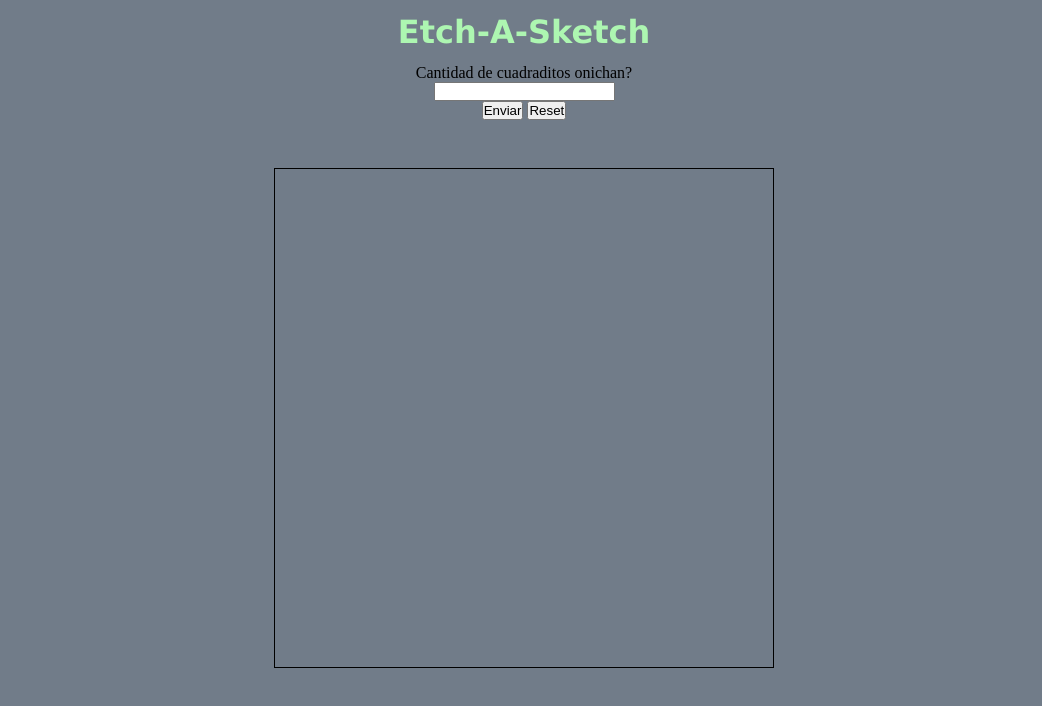
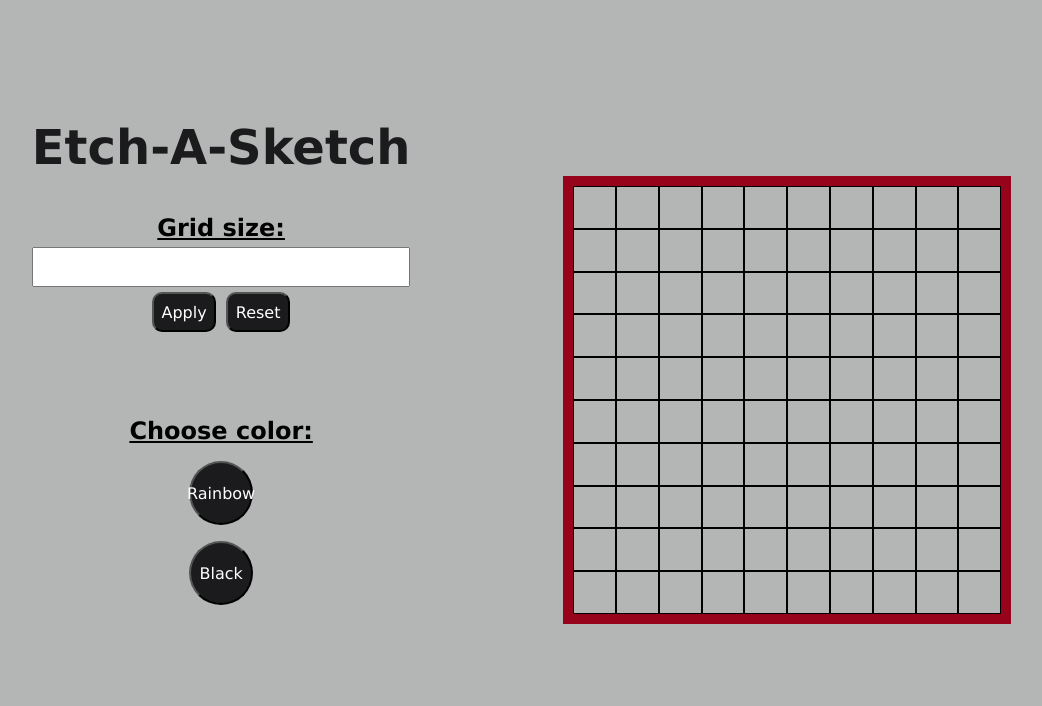
Before and after one commit to gonmagallanes/Etch-a-Sketch, a plain HTML site: page index.html in a window 1280 px wide. Both pictures are taken after a click on the button "Reset". Shown: the whole page, without its empty margins (116-1158 px from the left). Drawn offline with Linux system fonts and the light colour scheme.

Commit message:
acomodado, falta emprolijar

```diff
--- a/index.html
+++ b/index.html
@@ -11,17 +11,20 @@
       type="image/x-icon"
     />
   </head>
-  <body class="center">
-    <header>
-      <h1 class="headerText">Etch-A-Sketch</h1>
-    </header>
-    <main class="center">
+  <body>
+    <main>
       <div class="center">
-        <label for="input">Cantidad de cuadraditos onichan?</label>
-        <input type="number" id="input" />
-        <div>
-          <button type="submit" id="button">Enviar</button>
-          <button id="reset">Reset</button>
+        <h1 class="headerText">Etch-A-Sketch</h1>
+        <label class="inputText" for="input"><h2>Grid size:</h2></label>
+        <input class="input" type="number" id="input" />
+        <div class="buttonsInput">
+          <button class="eventButtonsInput" type="submit" id="button">Apply</button>
+          <button class="eventButtonsInput" id="reset">Reset</button>
+        </div>
+        <div class="buttonsColor">
+          <h2 class="inputText">Choose color:</h2>
+          <button class="eventButtonsColor" id="rainbow">Rainbow</button>
+          <button class="eventButtonsColor" id="black">Black</button>
         </div>
       </div>
     </main>
--- a/js.js
+++ b/js.js
@@ -2,6 +2,109 @@ const container = document.querySelector("#container");
 const input = document.querySelector("#input");
 const button = document.querySelector("#button");
 const resetButton = document.querySelector("#reset");
+const rainbow = document.querySelector("#rainbow");
+const black = document.querySelector("#black");
+
+for (let i = 1; i <= 10; i++) {
+  const columns = document.createElement("section");
+  columns.setAttribute(
+    "style",
+    "display: flex; justify-content: center; align-items: center; width: 100%; height: 100%;"
+  );
+  for (let i = 1; i <= 10; i++) {
+    const rows = document.createElement("div");
+    rows.classList.add("paintBox");
+    rows.setAttribute(
+      "style",
+      " display: flex; flex: 1; height: 100%; border: 1px solid black;"
+    );
+    columns.appendChild(rows);
+  }
+  container.appendChild(columns);
+  container.setAttribute(
+    "style",
+    "display: flex; justify-content: center; align-items: center; border: 10px solid #96031A; margin: 5px; width: 35vw; height: 35vw; flex-direction: column;"
+  );
+  document.body.appendChild(container);
+}
+
+document.addEventListener("mousedown", () => {
+  isMouseDown = true;
+});
+
+document.addEventListener("mouseup", () => {
+  isMouseDown = false;
+});
+
+document.addEventListener("click", () => {
+  click = true;
+});
+
+const allBoxes = document.querySelectorAll(".paintBox");
+
+resetButton.addEventListener("click", () => {
+  allBoxes.forEach((box) => {
+    box.setAttribute(
+      "style",
+      "display: flex; flex: 1; height: 100%; border: 1px solid black;"
+    );
+  });
+});
+
+function randomColor() {
+  const r = Math.floor(Math.random() * 256);
+  const g = Math.floor(Math.random() * 256);
+  const b = Math.floor(Math.random() * 256);
+  return `rgb(${r},${g},${b})`;
+}
+
+rainbow.addEventListener("click", () => {
+  allBoxes.forEach((box) => {
+    box.addEventListener("mouseenter", () => {
+      if (isMouseDown) {
+        box.setAttribute(
+          "style",
+          `background-color: ${randomColor()}; display: flex; flex: 1; height: 100%; border: 1px solid black;`
+        );
+      }
+    });
+
+    allBoxes.forEach((box) => {
+      box.addEventListener("click", () => {
+        if (click) {
+          box.setAttribute(
+            "style",
+            `background-color: ${randomColor()}; display: flex; flex: 1; height: 100%; border: 1px solid black;`
+          );
+        }
+      });
+    });
+  });
+});
+
+black.addEventListener("click", () => {
+  allBoxes.forEach((box) => {
+    box.addEventListener("mouseenter", () => {
+      if (isMouseDown) {
+        box.setAttribute(
+          "style",
+          `background-color: black; display: flex; flex: 1; height: 100%; border: 1px solid black;`
+        );
+      }
+    });
+  });
+
+  allBoxes.forEach((box) => {
+    box.addEventListener("click", () => {
+      if (click) {
+        box.setAttribute(
+          "style",
+          `background-color: black; display: flex; flex: 1; height: 100%; border: 1px solid black;`
+        );
+      }
+    });
+  });
+});
 
 button.addEventListener("click", function (e) {
   e.preventDefault();
@@ -30,7 +133,7 @@ button.addEventListener("click", function (e) {
       container.appendChild(columns);
       container.setAttribute(
         "style",
-        "display: flex; justify-content: center; align-items: center; border: 1px solid black; margin: 5px; width: 500px; height: 500px; flex-direction: column;"
+        "display: flex; justify-content: center; align-items: center; border: 10px solid #96031A; margin: 5px; width: 35vw; height: 35vw; flex-direction: column;"
       );
       document.body.appendChild(container);
     }
@@ -65,25 +168,51 @@ button.addEventListener("click", function (e) {
       return `rgb(${r},${g},${b})`;
     }
 
-    allBoxes.forEach((box) => {
-      box.addEventListener("mouseenter", () => {
-        if (isMouseDown) {
-          box.setAttribute(
-            "style",
-            `background-color: ${randomColor()}; display: flex; flex: 1; height: 100%; border: 1px solid black; opacity: 0.7;`
-          );
-        }
+    rainbow.addEventListener("click", () => {
+      allBoxes.forEach((box) => {
+        box.addEventListener("mouseenter", () => {
+          if (isMouseDown) {
+            box.setAttribute(
+              "style",
+              `background-color: ${randomColor()}; display: flex; flex: 1; height: 100%; border: 1px solid black;`
+            );
+          }
+        });
+
+        allBoxes.forEach((box) => {
+          box.addEventListener("click", () => {
+            if (click) {
+              box.setAttribute(
+                "style",
+                `background-color: ${randomColor()}; display: flex; flex: 1; height: 100%; border: 1px solid black;`
+              );
+            }
+          });
+        });
       });
     });
 
-    allBoxes.forEach((box) => {
-      box.addEventListener("click", () => {
-        if (click) {
-          box.setAttribute(
-            "style",
-            `background-color: ${randomColor()}; display: flex; flex: 1; height: 100%; border: 1px solid black;  opacity: 0.5;`
-          );
-        }
+    black.addEventListener("click", () => {
+      allBoxes.forEach((box) => {
+        box.addEventListener("mouseenter", () => {
+          if (isMouseDown) {
+            box.setAttribute(
+              "style",
+              `background-color: black; display: flex; flex: 1; height: 100%; border: 1px solid black;`
+            );
+          }
+        });
+      });
+
+      allBoxes.forEach((box) => {
+        box.addEventListener("click", () => {
+          if (click) {
+            box.setAttribute(
+              "style",
+              `background-color: black; display: flex; flex: 1; height: 100%; border: 1px solid black;`
+            );
+          }
+        });
       });
     });
   } else {
--- a/style.css
+++ b/style.css
@@ -2,39 +2,46 @@
   margin: 0;
   padding: 0;
   box-sizing: border-box;
+  font-family: Verdana, Tahoma, sans-serif;
 }
 
 body {
-  background-color: #717c89;
+  background-color: #b4b6b5;
+  display: flex;
+  justify-content: space-evenly;
+  align-items: center;
+  flex-direction: row;
+  height: 100vh;
 }
 
-.body {
+.headerText {
+  color: #1b1b1e;
   display: flex;
   justify-content: center;
   align-items: center;
-
-}
-
-header {
-  color: #adf6b1;
-  display: flex;
-  justify-content: center;
-  align-items: center;
+  font-size: 3em;
+  margin-bottom: 30px;
   height: 8vh;
 }
 
-.headerText {
-  font-size: 2em;
-  font-family: Verdana, Tahoma, sans-serif;
+.inputText {
+  text-decoration: underline;
+}
+
+.input {
+  width: 100%;
+  height: 5vh;
+  font-size: 1.5em;
+  text-align: center;
 }
 
 #container {
   display: flex;
   justify-content: center;
   align-items: center;
-  width: 500px;
-  height: 500px;
-  border: 1px solid black;
+  width: 35vw;
+  height: 35vw;
+  border: 10px solid #96031a;
 }
 
 .center {
@@ -42,5 +49,47 @@ header {
   justify-content: center;
   align-items: center;
   flex-direction: column;
-  padding-bottom: 3vh;
+  gap: 5px;
 }
+
+.buttonsInput {
+  display: flex;
+  justify-content: center;
+  align-items: center;
+  flex-direction: row;
+  gap: 10px;
+  margin-bottom: 10vh;
+}
+
+.buttonsColor {
+  display: flex;
+  justify-content: center;
+  align-items: center;
+  flex-direction: column;
+  gap: 2vh;
+  margin-bottom: 10vh;
+}
+
+.eventButtonsInput {
+  display: flex;
+  justify-content: center;
+  align-items: center;
+  height: 5vh;
+  width: 5vw;
+  font-size: 1rem;
+  border-radius: 10px;
+  color: white;
+  background-color: #1b1b1e;
+}
+
+.eventButtonsColor {
+  display: flex;
+  justify-content: center;
+  align-items: center;
+  height: 5vw;
+  width: 5vw;
+  font-size: 1rem;
+  border-radius: 2.5vw;
+  color: white;
+  background-color: #1b1b1e;
+}
```
